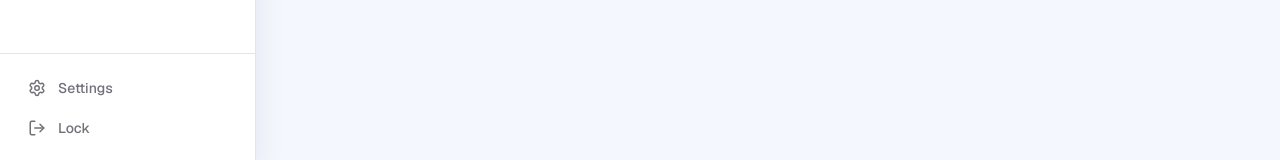
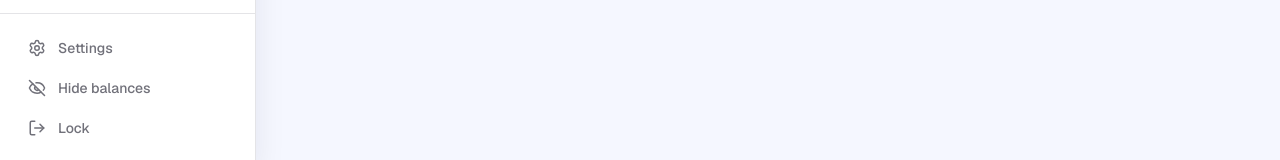
Before and after one commit to rickparapinski/finance-tracking, a Next.js app: page /accounts in a window 1280 px wide. Shown: the part 638-798 px from the top of the page. Built offline with nearby package versions, Linux system fonts and the light colour scheme; no server answers; the database is empty.

Commit message:
feat: hide balances toggle for demo mode

```diff
--- a/app/accounts/AccountsClient.tsx
+++ b/app/accounts/AccountsClient.tsx
@@ -5,6 +5,7 @@ import Link from "next/link";
 import { archiveAccount, restoreAccount } from "./actions";
 import { EditAccountModal, Account } from "./edit-modal";
 import { bankLogo } from "@/lib/bank-logo";
+import { useHideBalances } from "@/contexts/hide-balances";
 
 export default function AccountsClient({ accounts }: { accounts: Account[] }) {
   const [showArchived, setShowArchived] = React.useState(false);
@@ -101,8 +102,10 @@ function AccountCard({
   const balanceEur = acc.balance_eur;
   const currency = acc.currency || "EUR";
   const isNonEur = currency !== "EUR";
+  const { hidden } = useHideBalances();
 
   const fmt = (n: number, cur = "EUR") =>
+    hidden ? "••••••" :
     new Intl.NumberFormat("de-DE", {
       style: "currency",
       currency: cur,
--- a/app/layout.tsx
+++ b/app/layout.tsx
@@ -3,6 +3,7 @@ import { Geist, Geist_Mono } from "next/font/google";
 import { headers } from "next/headers";
 import { sql } from "@/lib/db";
 import { AppSidebar } from "@/components/layout/app-sidebar";
+import { ClientProviders } from "@/components/layout/client-providers";
 import "./globals.css";
 
 const geistSans = Geist({ variable: "--font-geist-sans", subsets: ["latin"] });
@@ -72,12 +73,14 @@ export default async function RootLayout({
         {isLoginPage ? (
           children
         ) : (
+          <ClientProviders>
             <div className="flex min-h-screen">
               <aside className="hidden md:block fixed inset-y-0 left-0 z-10 w-64 border-r border-border">
                 <AppSidebar accounts={accountsWithBalance} />
               </aside>
               <main className="flex-1 md:pl-64">{children}</main>
             </div>
+          </ClientProviders>
         )}
       </body>
     </html>
--- a/components/layout/app-sidebar.tsx
+++ b/components/layout/app-sidebar.tsx
@@ -12,10 +12,13 @@ import {
   LayoutList,
   TrendingUp,
   LogOut,
+  Eye,
+  EyeOff,
 } from "lucide-react";
 import { logout } from "@/app/login/actions";
 import { cn } from "@/lib/utils";
 import { bankLogo } from "@/lib/bank-logo";
+import { useHideBalances } from "@/contexts/hide-balances";
 
 interface SidebarProps {
   accounts: {
@@ -38,6 +41,7 @@ const menuItems = [
 
 export function AppSidebar({ accounts }: SidebarProps) {
   const pathname = usePathname();
+  const { hidden, toggle } = useHideBalances();
 
   return (
     <div className="w-64 border-r border-border bg-white shadow-[var(--shadow-soft)] text-slate-900 min-h-screen flex flex-col">
@@ -108,8 +112,8 @@ export function AppSidebar({ accounts }: SidebarProps) {
                   {acc.name}
                 </span>
               </div>
-              <span className="font-mono text-xs font-semibold">
-                {new Intl.NumberFormat("de-DE", {
+              <span className="font-mono text-xs font-semibold tabular-nums">
+                {hidden ? "••••••" : new Intl.NumberFormat("de-DE", {
                   style: "currency",
                   currency: "EUR",
                   minimumFractionDigits: 2,
@@ -141,6 +145,13 @@ export function AppSidebar({ accounts }: SidebarProps) {
           <Settings size={18} />
           Settings
         </Link>
+        <button
+          onClick={toggle}
+          className="flex items-center gap-3 px-3 py-2 w-full text-sm font-medium text-muted-foreground hover:text-slate-900 hover:bg-slate-50 rounded-xl transition-colors"
+        >
+          {hidden ? <Eye size={18} /> : <EyeOff size={18} />}
+          {hidden ? "Show balances" : "Hide balances"}
+        </button>
         <form action={logout}>
           <button
             type="submit"
--- /dev/null
+++ b/components/layout/client-providers.tsx
@@ -0,0 +1,7 @@
+"use client";
+
+import { HideBalancesProvider } from "@/contexts/hide-balances";
+
+export function ClientProviders({ children }: { children: React.ReactNode }) {
+  return <HideBalancesProvider>{children}</HideBalancesProvider>;
+}
--- /dev/null
+++ b/contexts/hide-balances.tsx
@@ -0,0 +1,34 @@
+"use client";
+
+import { createContext, useContext, useState, useEffect, useCallback } from "react";
+
+type HideBalancesCtx = {
+  hidden: boolean;
+  toggle: () => void;
+};
+
+const HideBalancesContext = createContext<HideBalancesCtx>({ hidden: false, toggle: () => {} });
+
+export function HideBalancesProvider({ children }: { children: React.ReactNode }) {
+  const [hidden, setHidden] = useState(false);
+
+  // Read from localStorage once on mount (avoids SSR mismatch)
+  useEffect(() => {
+    setHidden(localStorage.getItem("hideBalances") === "true");
+  }, []);
+
+  const toggle = useCallback(() => {
+    setHidden((h) => {
+      localStorage.setItem("hideBalances", String(!h));
+      return !h;
+    });
+  }, []);
+
+  return (
+    <HideBalancesContext.Provider value={{ hidden, toggle }}>
+      {children}
+    </HideBalancesContext.Provider>
+  );
+}
+
+export const useHideBalances = () => useContext(HideBalancesContext);
```
Lines whose indentation alone changed are shown as unchanged.
